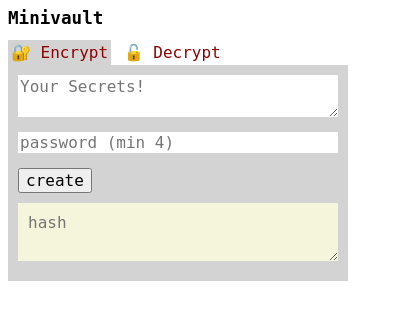
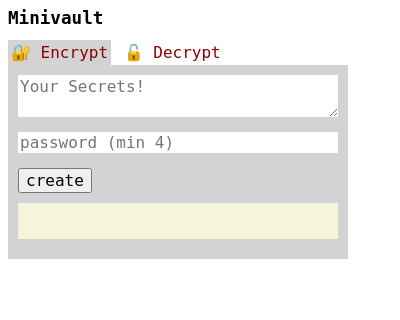
Before and after one commit to hankpillow/minivault, a browser extension: page extension/popup.html in a window 400 px wide. Drawn offline with Linux system fonts and the light colour scheme.

Commit message:
ux fix for firefox

```diff
--- a/extension/popup.html
+++ b/extension/popup.html
@@ -14,7 +14,7 @@
 			<textarea placeholder="Your Secrets!" autocomplete="off" required name="secret" maxlength="2056" minlength="1" ></textarea>
 			<input placeholder="password (min 4)" autocomplete="off" required name="password" type="text" maxlength="256"  minlength="4"/>
 			<input type="submit" value="create"/>
-			<textarea disabled placeholder="hash" autocomplete="off" name="hash" maxlength="2056" minlength="1" ></textarea>
+			<span name="hash"></span>
 		</form>
 		<form name="decrypt">
 			<input required  placeholder="hash to decrypt" autocomplete="off" name="hash" type="text" minlength="1" size="16" />
--- a/extension/popup.js
+++ b/extension/popup.js
@@ -10,7 +10,6 @@ function bindFields(form, fields, result) {
 }
 
 function bindReset(ele){
-  console.log( "bind reset", ele)
   return node => {
     node.onkeydown = () => ele.textContent = ""
   }
@@ -23,6 +22,8 @@ function toggleTab(event) {
   btnDecrypt.classList.toggle(klass)
   tabEncrypt.classList.toggle(klass)
   tabDecrypt.classList.toggle(klass)
+  tabEncrypt.querySelector("[name=hash]").textContent =
+  tabDecrypt.querySelector("[name=secret]").textContent =  ""
 }
 
 async function createHash(event) {
--- a/extension/style.css
+++ b/extension/style.css
@@ -21,12 +21,15 @@ input[type=password]{
 	width:100%;
 	margin-bottom:15px
 }
-textarea[name=hash]{
+span[name=hash]{
 	display:block;
 	margin:10px 0;
 	word-wrap:anywhere;
 	padding:10px;
 	color:darkblue;
+	min-height:1em;
+	max-height:200px;
+	overflow:auto;
 	background:beige;
 }
 pre[name=secret] {
@@ -36,6 +39,7 @@ pre[name=secret] {
 	min-height:1em;
 	overflow:auto;
 	color:darkblue;
+	max-height:200px;
 	padding:5px;
 }
 nav a {
```
Also changed, not shown: extension/manifest.json.
